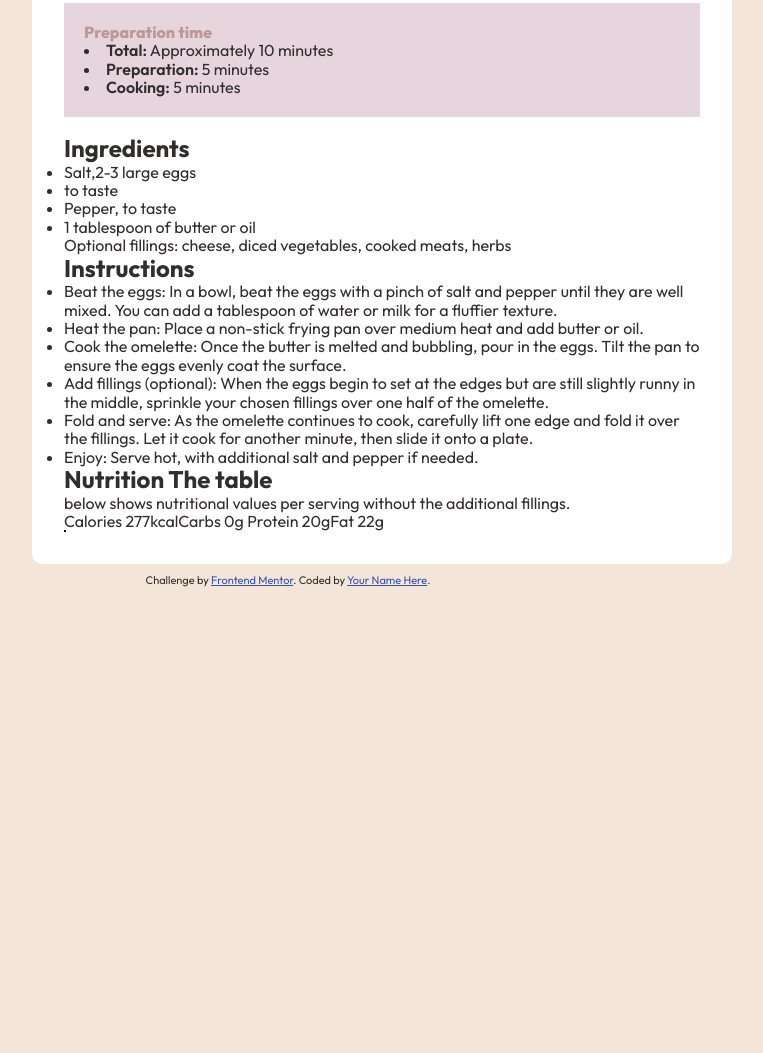
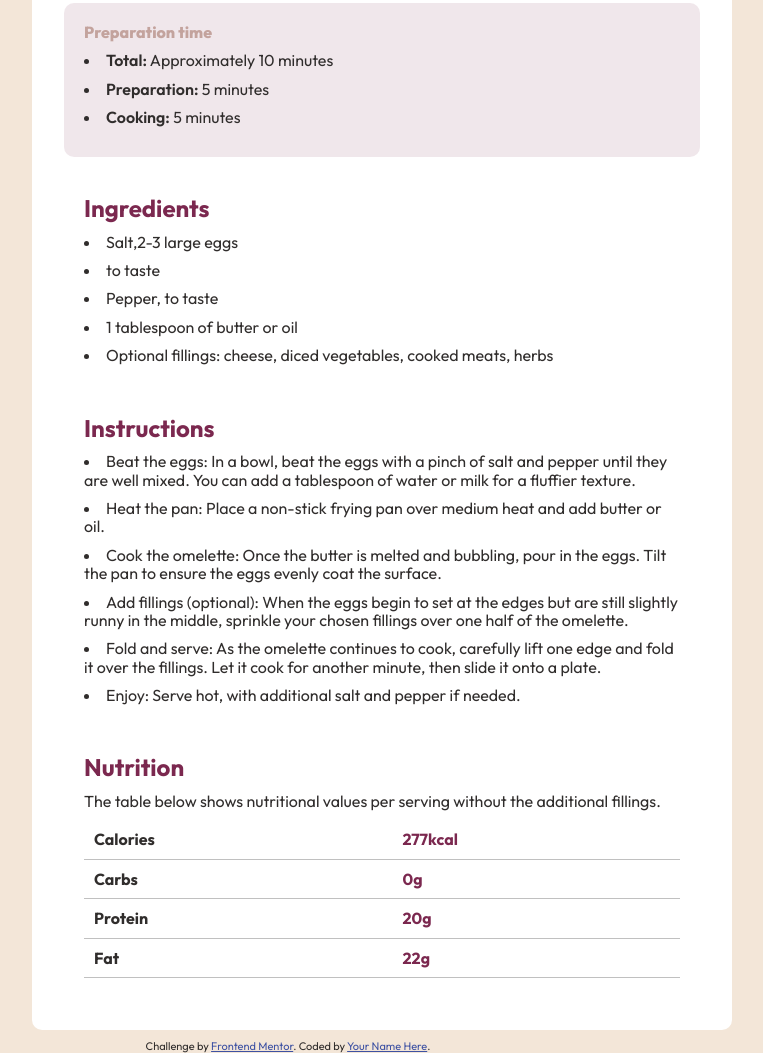
Before and after one commit to RodolfoQuintanilla/Recipe-page01, a plain HTML site: page index.html in a window 1280 px wide. Shown: the part 483-1536 px from the top of the page, without its empty margins (352-1115 px from the left). Before the commit the page ends 1070 px from the top, so only its background shows below. Drawn offline with nearby package versions, Linux system fonts and the light colour scheme.

Commit message:
finalizado

```diff
--- a/estilos.css
+++ b/estilos.css
@@ -54,23 +54,83 @@ img {
   color: hsla(14, 45%, 36%, 0.418);
   font-weight: 800;
   font-size: 16px;
+  margin-bottom: 10px;
 }
 
 .lista {
-  background-color: hsla(332, 51%, 32%, 0.192);
+  background-color: hsla(332, 51%, 32%, 0.11);
+  list-style-position: inside;
+  padding: 20px;
+  border-radius: 10px;
+}
+
+.lista li,
+.I_contenedor li,
+.ins_contenedor li,
+p {
+  margin-bottom: 10px;
+}
+
+li small {
+  font-weight: 600;
+  font-size: 16px;
+}
+
+table,
+th,
+td {
+  border: 1px solid black;
+}
+
+.final {
+  margin-top: 10px;
+}
+
+.I_contenedor,
+.ins_contenedor {
   list-style-position: inside;
   padding: 20px;
 }
 
-li small{
-   font-weight: 600;
-   font-size: 16px;
+h2 {
+  color: hsl(332, 51%, 32%);
+  margin-bottom: 10px;
 }
 
-table, th, td {
-   border:1px solid black;
- }
+.tabla {
+  padding: 20px;
+  height: 100%;
+  border: none;
+}
+.tabla_color {
+  color: hsl(332, 51%, 32%);
+}
 
-.final {
-  margin-top: 10px;
+.tablaNutri,
+th,
+tr {
+  border-collapse: collapse;
+  border: none;
 }
+
+.tablaNutri {
+  width: 100%;
+}
+
+.tablaNutri,
+tr {
+  border-bottom: 1px solid rgba(0, 0, 0, 0.247);
+  text-align: left;
+}
+th {
+  margin: 50px;
+  padding: 10px;
+}
+
+@media only screen and (max-width: 375px) {
+  .box {
+    width: 100%;
+    padding: 10px;
+    margin: 0;
+  }
+}
--- a/index.html
+++ b/index.html
@@ -28,7 +28,7 @@
 
   <section class="box">
     <figure>
-  <img src="./assets/images/image-omelette.jpeg" alt="foto_empanada" >
+      <img src="./assets/images/image-omelette.jpeg" alt="foto_empanada">
     </figure>
 
     <h1 class="titulo"> Simple Omelette Recipe</h1>
@@ -38,30 +38,30 @@
 
     <div class="preparation">
       <div class="lista">
-          <p>Preparation time </p>
+        <p>Preparation time</p>
         <ul>
-          <li> <small>Total:</small>  Approximately 10 minutes</li>
+          <li> <small>Total:</small> Approximately 10 minutes</li>
           <li><small>Preparation:</small> 5 minutes</li>
           <li><small>Cooking:</small> 5 minutes</li>
         </ul>
 
       </div>
       <br>
-        <p>
-       <h2>Ingredients</h2>
+      <div class="I_contenedor">
+      <h2 class="Ingredientes">Ingredients</h2>
       <ul>
         <li>Salt,2-3 large eggs</li>
         <li>to taste</li>
         <li>Pepper, to taste </li>
         <li>1 tablespoon of
           butter or oil </li>
-        <ul>Optional fillings: cheese, diced vegetables, cooked meats,
-        herbs</ul>
+        <li>Optional fillings: cheese, diced vegetables, cooked meats,
+          herbs</li>
       </ul>
 
-         </p>
       </div>
-      <div>
+    </div>
+    <div class="ins_contenedor">
       <h2>Instructions</h2>
       <ul>
         <li> Beat the eggs: In a bowl, beat the eggs with a pinch of
@@ -85,26 +85,31 @@
 
     </div>
 
-      <div>
-       <h2>Nutrition The table</h2>
-     <p>below shows nutritional values per serving without the additional fillings.</p>
-
-     <table>
-
-    <tr>Calories 277kcal</tr>
-    <tr>Carbs 0g </tr>
-    <tr>Protein 20g</tr>
-     <tr>Fat 22g</tr>
-
+    <div class="tabla">
+      <h2>Nutrition </h2>
+      <p>The table below shows nutritional values per serving without the additional fillings.</p>
+      <table class="tablaNutri">
+     <tr>
+      <th>Calories</th> <th class="tabla_color">277kcal</th>
+     </tr>
+     <tr>
+      <th>Carbs</th> <th class="tabla_color">0g</th>
+     </tr>
+     <tr>
+      <th>Protein</th> <th class="tabla_color">20g</th>
+     </tr>
+     <tr>
+      <th>Fat</th> <th class="tabla_color">22g</th>
+     </tr>
       </table>
-
     </div>
   </section>
 
   <section class="final">
     <div class="attribution">
       Challenge by
-    <a href="https://www.frontendmentor.io?ref=challenge" target="_blank">Frontend Mentor</a>. Coded by <a href="#">Your
+      <a href="https://www.frontendmentor.io?ref=challenge" target="_blank">Frontend Mentor</a>. Coded by <a
+        href="#">Your
         Name Here</a>.
     </div>
   </section>
```
Lines whose indentation alone changed are shown as unchanged.
